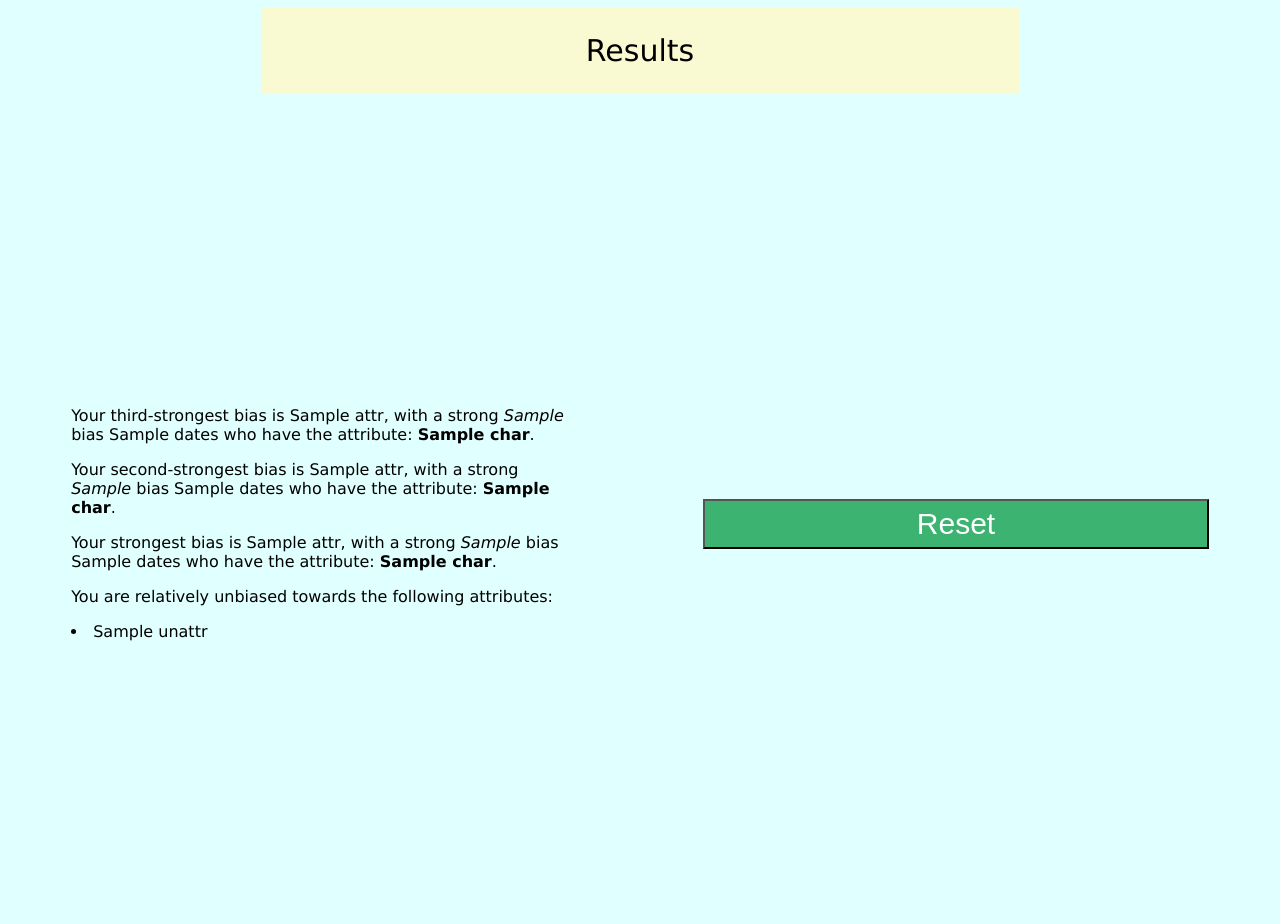
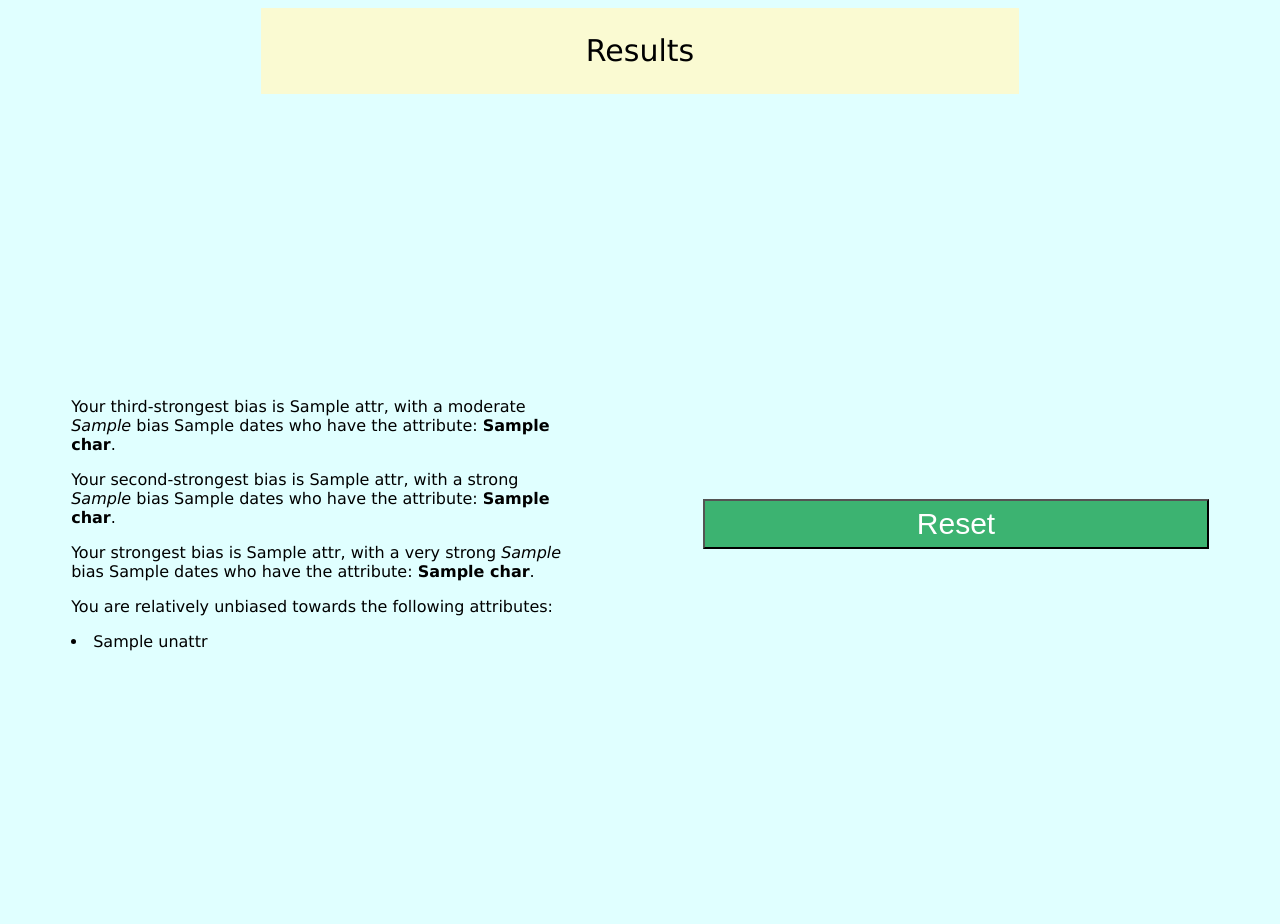
Before and after one commit to winsonluk/speeddatr, a Flask app: template templates/results.html in a window 1280 px wide. Run offline with Flask 2, Linux system fonts and the light colour scheme; the template is opened without the code that fills it: most values are stand-ins (such as "Sample title", 1, 10 or a date in 2020).

Commit message:
add qualifiers

```diff
--- a/templates/results.html
+++ b/templates/results.html
@@ -11,9 +11,9 @@
         <link rel= "stylesheet" type= "text/css" href= "{{ url_for('static',filename='styles/style.css') }}">
         <div class="column">
           <span style="padding: 10%;">
-            <p>Your third-strongest bias is {{ attr[2] }}, with a strong <i>{{ direction_noun[2] }}</i> bias {{ direction_verb[2] }} dates who have the attribute: <b>{{ char[2] }}</b>.</p>
+            <p>Your third-strongest bias is {{ attr[2] }}, with a moderate <i>{{ direction_noun[2] }}</i> bias {{ direction_verb[2] }} dates who have the attribute: <b>{{ char[2] }}</b>.</p>
             <p>Your second-strongest bias is {{ attr[1] }}, with a strong <i>{{ direction_noun[1] }}</i> bias {{ direction_verb[1] }} dates who have the attribute: <b>{{ char[1] }}</b>.</p>
-            <p>Your strongest bias is {{ attr[0] }}, with a strong <i>{{ direction_noun[0] }}</i> bias {{ direction_verb[0] }} dates who have the attribute: <b>{{ char[0] }}</b>.</p>
+            <p>Your strongest bias is {{ attr[0] }}, with a very strong <i>{{ direction_noun[0] }}</i> bias {{ direction_verb[0] }} dates who have the attribute: <b>{{ char[0] }}</b>.</p>
             <p>You are relatively unbiased towards the following attributes:
             {% for unattr in nonbiased %}
             <li>{{ unattr }}</li>
```
